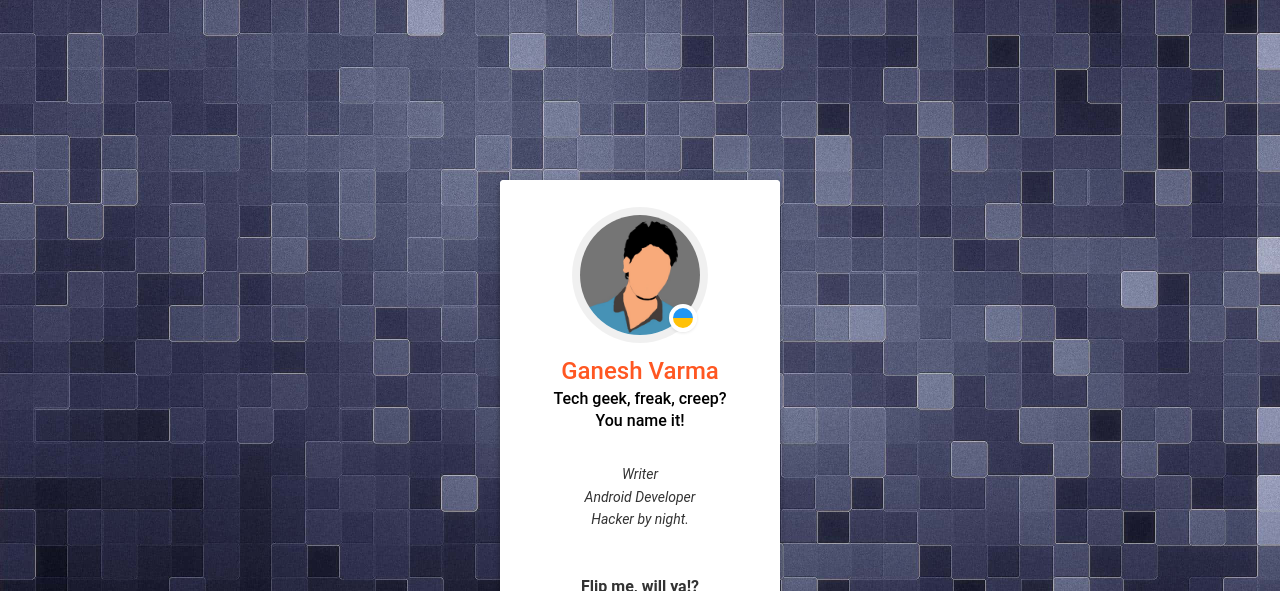
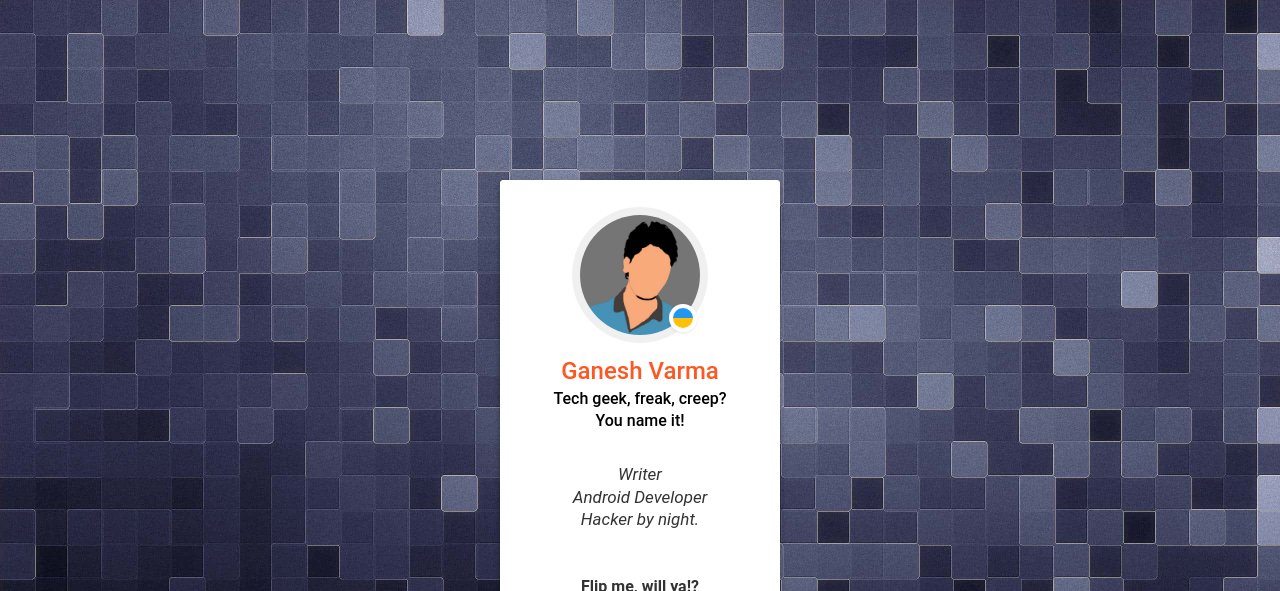
Before and after one commit to ganeshi4u/ganeshi4u.github.io, a plain HTML site: page index.html in a window 1280 px wide. Shown: the top 591 px of the page. Drawn offline with Linux system fonts and the light colour scheme.

Commit message:
increase bio font

```diff
--- a/index.html
+++ b/index.html
@@ -50,7 +50,7 @@
                         <h4 class="text-center">Alias</h4>
                         <p>ganeshi4u</p>
                         <h4 class="text-center">Areas of Interest</h4>
-                        <p>Android, Linux, Writing, Pen Testing, Web design, Adobe Photoshop, HTML5, CSS3, and many others...</p>
+                        <i><p>Android, Linux, Writing, Pen Testing, Web design, Adobe Photoshop, HTML5, CSS3, and many others...</p></i>
                         <br/>
                         <h4>Why don't you checkout my writings?</h4>
                         <center><a target="_blank" href="https://thedreamcatcher4.me" title="Blog"><strong>Blog</strong></a></center>
--- a/main.css
+++ b/main.css
@@ -49,6 +49,7 @@ h2 {
 
 p {
   margin: 0px;
+  font-size: 17px;
 }
 
 .profile-card {
```
